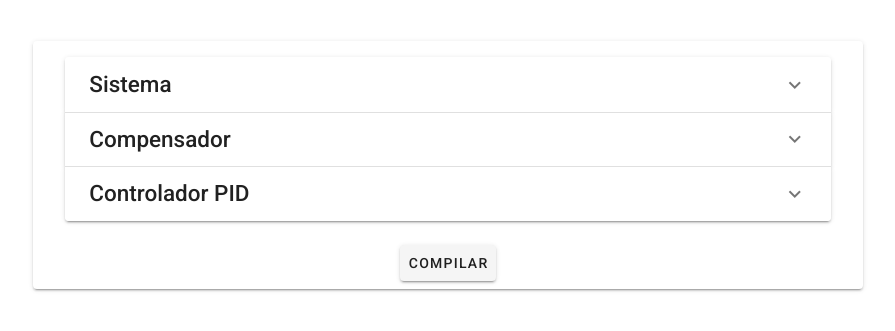
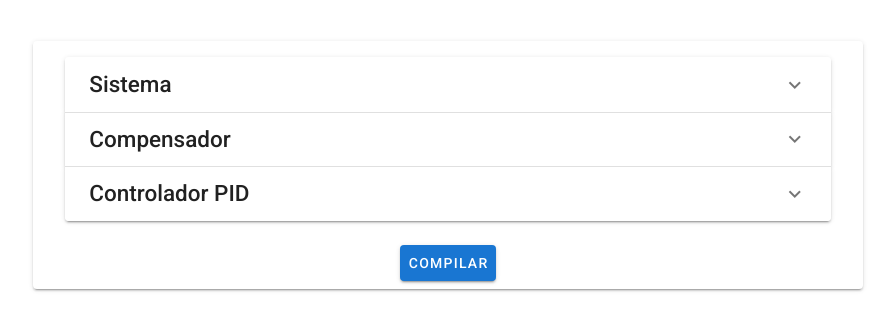
Before and after one commit to RafaelChavesPB/ControlSim-Front, a Nuxt app: page / in a window 1280 px wide. Shown: the part 235-566 px from the top of the page, without its empty margins (192-1087 px from the left). Built offline with nearby package versions, Linux system fonts and the light colour scheme.

Commit message:
Adição de cor ao botão de compilação

```diff
--- a/components/SimulationForm.vue
+++ b/components/SimulationForm.vue
@@ -167,7 +167,7 @@
       </v-form>
     </v-card-text>
     <v-card-actions class="d-flex justify-center">
-      <v-btn type="submit" background-color="primary" size="big">Compilar</v-btn>
+      <v-btn type="submit" color="primary" size="big">Compilar</v-btn>
     </v-card-actions>
   </v-card>
 </template>
```
